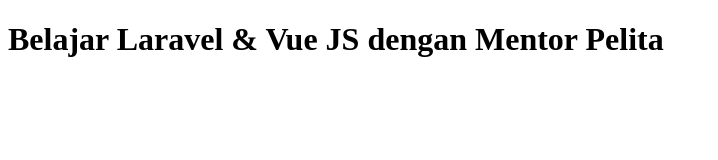
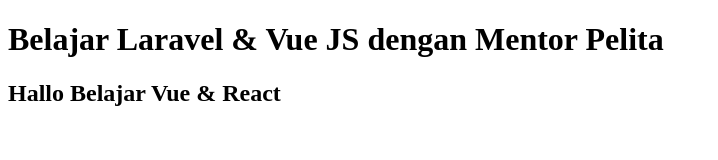
Before and after one commit to nurmuhamadsoleh/eduwork_laravel-vue, a plain HTML site: page index.html in a window 1280 px wide. Shown: the whole page, without its empty margins (0-718 px from the left). Drawn offline with Linux system fonts and the light colour scheme.

Commit message:
add commit again

```diff
--- a/index.html
+++ b/index.html
@@ -8,5 +8,6 @@
 </head>
 <body>
     <h1>Belajar Laravel & Vue JS dengan Mentor Pelita</h1>
+    <h2>Hallo Belajar Vue & React</h2>
 </body>
 </html>
```
